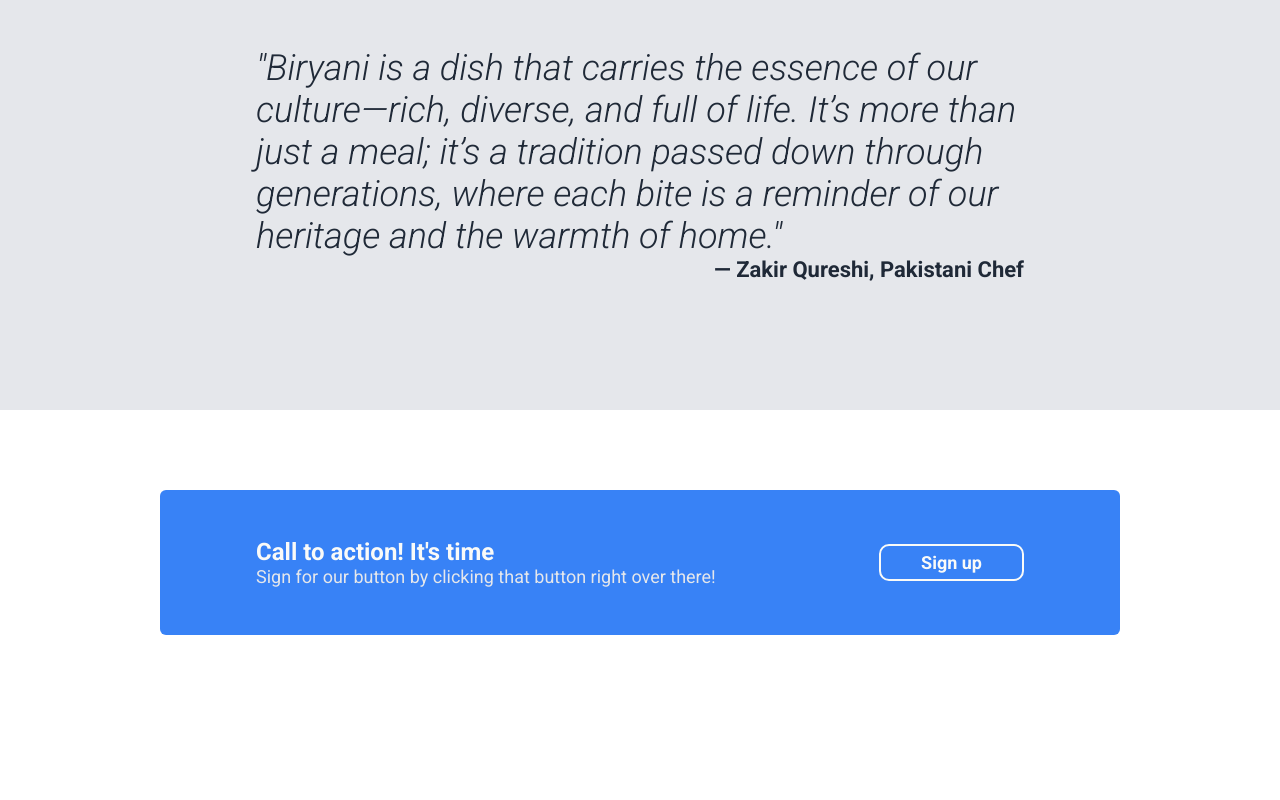
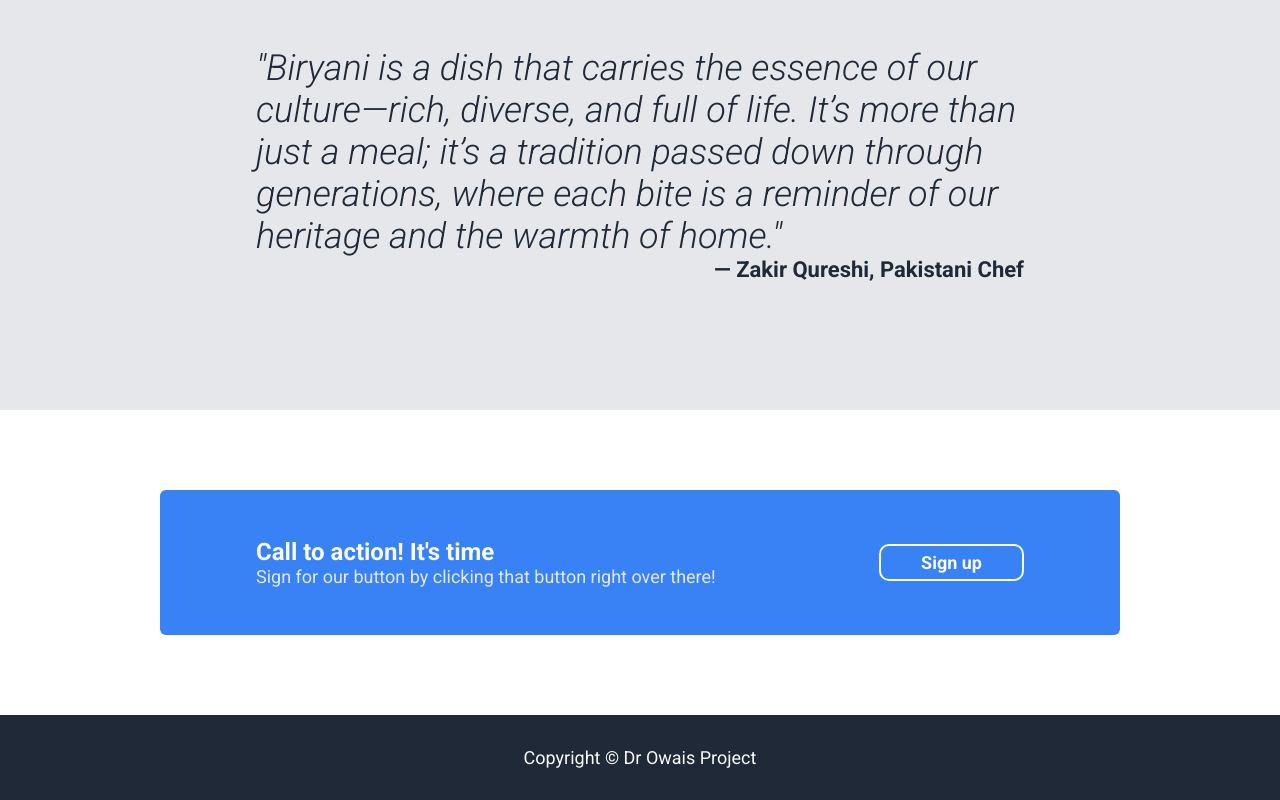
Before and after one commit to Owais-Sonija/odin-landing-page-desktop, a plain HTML site: page index.html in a window 1280 px wide. Shown: the part 1048-1848 px from the top of the page. Before the commit the page ends 1763 px from the top, so only its background shows below. Drawn offline with Linux system fonts and the light colour scheme.

Commit message:
Added Footer and Site Completed

```diff
--- a/index.html
+++ b/index.html
@@ -124,6 +124,13 @@
       </section>
 
       <!-- CTA Area Ends Here -->
+
+      <!-- Footer Area Starts Here -->
+      <footer>
+        <p>Copyright © Dr Owais Project</p>
+      </footer>
+
+      <!-- Footer Area Ends Here -->
     </main>
   </body>
 </html>
--- a/style.css
+++ b/style.css
@@ -161,3 +161,16 @@ nav .nav_right a {
     padding: 0.4rem 2.5rem;
     border-radius: 10px;
 }
+
+footer {
+    background-color: #1f2937;
+    display: flex;
+    align-items: center;
+    justify-content: center;
+    padding: 2rem;
+}
+
+footer p {
+    color: #f9faf8;
+    font-size: 18px;
+}
```
